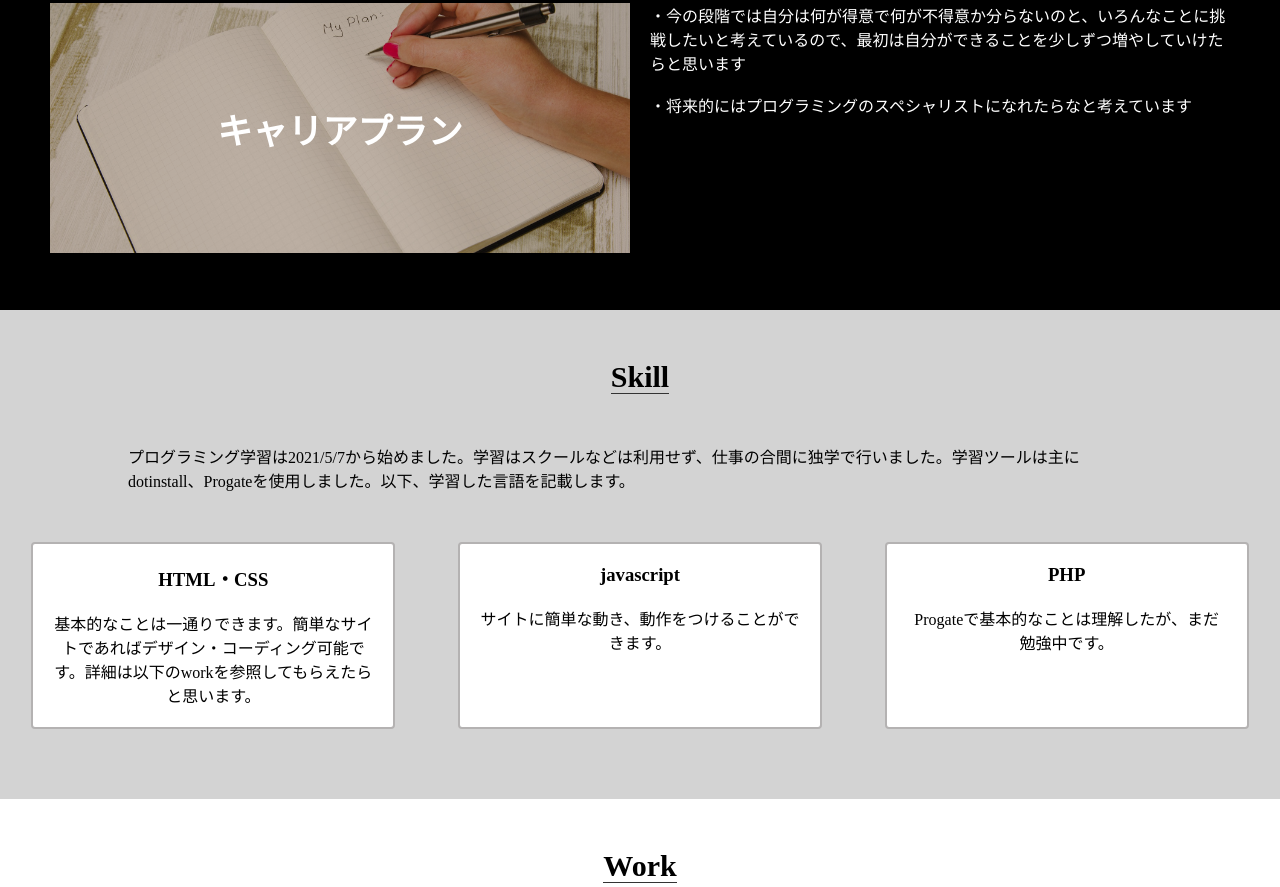
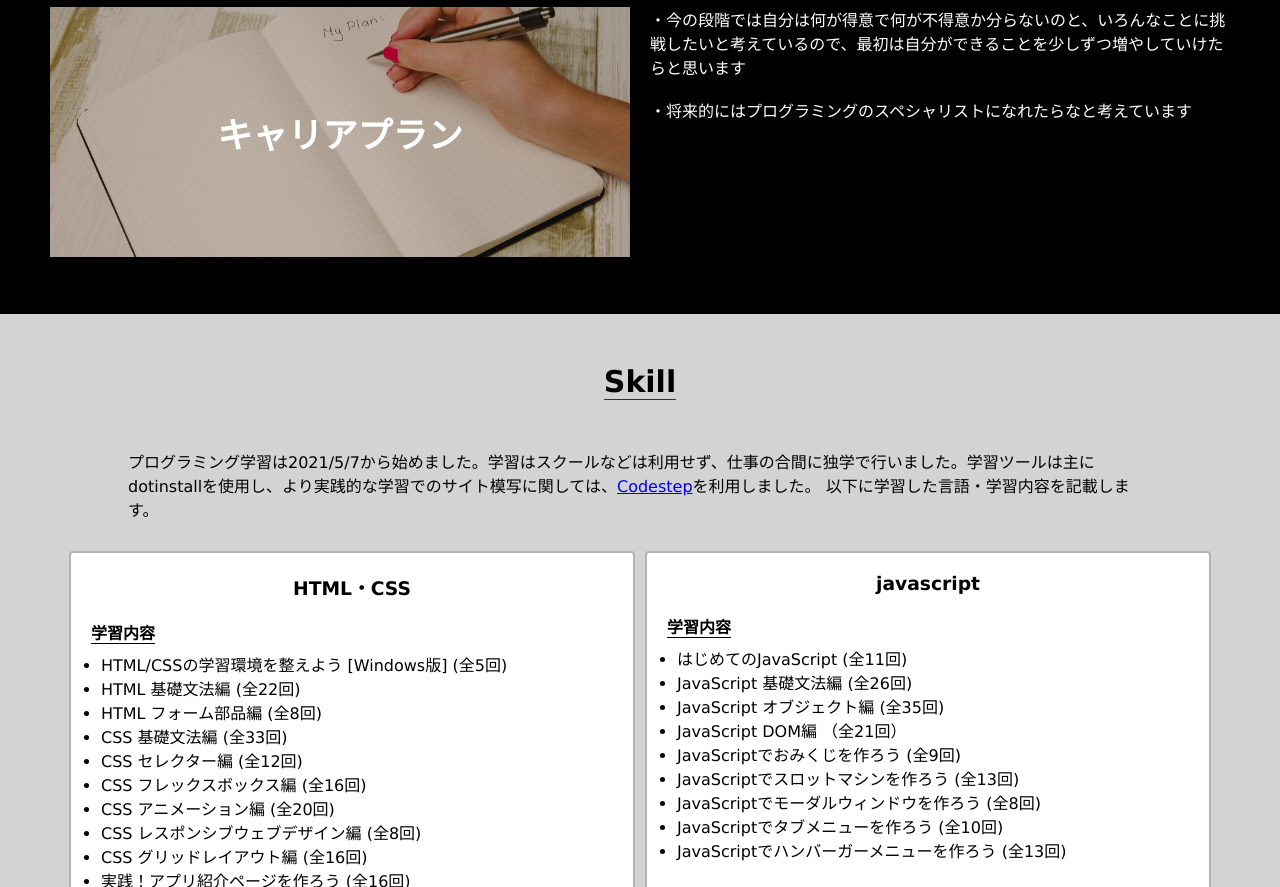
Before and after one commit to mikamikann/portfolio_site, a plain HTML site: page index.html in a window 1280 px wide. Shown: the part 1913-2800 px from the top of the page. Drawn offline with Linux system fonts and the light colour scheme.

Commit message:
Add files via upload

```diff
--- a/index.html
+++ b/index.html
@@ -44,7 +44,7 @@
     <section>
       <div id="pic">
         <img src="img/altumcode-dMUt0X3f59Q-unsplash.jpg" alt="">
-          <h1>Takahisa Mikami's Portfolio<br><span style="font-size: 20px; font-weight: normal; line-height: 0px;">Engineer Apprenticeship</span></h1>
+          <h1>Takahisa Mikami's <br>Portfolio<br><span style="font-size: 20px; font-weight: normal; line-height: 0px;">Engineer Apprenticeship</span></h1>
       </div>
     </section>
 
@@ -105,23 +105,79 @@
 
     <section>
       <div id="skill">
-        <h2 id="Skill">Skill</h2>
-        <p>プログラミング学習は2021/5/7から始めました。学習はスクールなどは利用せず、仕事の合間に独学で行いました。学習ツールは主にdotinstall、Progateを使用しました。以下、学習した言語を記載します。</p>
-        <div class="skill-flame">
-          <div class="skill-content skill-box1">
+        <h2>Skill</h2>
+        <p>プログラミング学習は2021/5/7から始めました。学習はスクールなどは利用せず、仕事の合間に独学で行いました。学習ツールは主にdotinstallを使用し、より実践的な学習でのサイト模写に関しては、<a href="https://code-step.com/">Codestep</a>を利用しました。
+          以下に学習した言語・学習内容を記載します。</p>
+        <div class="skill-flame1">
+          <div class="skill-content skill-box">
             <h3>HTML・CSS</h3>
-            <p>基本的なことは一通りできます。簡単なサイトであればデザイン・コーディング可能です。詳細は以下のworkを参照してもらえたらと思います。</p>
+            <div class="skill-items">
+              <h4>学習内容</h4>
+              <ul>
+                <li>HTML/CSSの学習環境を整えよう [Windows版] (全5回)</li>
+                <li>HTML 基礎文法編 (全22回)</li>
+                <li>HTML フォーム部品編 (全8回)</li>
+                <li>CSS 基礎文法編 (全33回)</li>
+                <li>CSS セレクター編 (全12回)</li>
+                <li>CSS フレックスボックス編 (全16回)</li>
+                <li>CSS アニメーション編 (全20回)</li>
+                <li>CSS レスポンシブウェブデザイン編 (全8回)</li>
+                <li>CSS グリッドレイアウト編 (全16回)</li>
+                <li>実践！アプリ紹介ページを作ろう (全16回)</li>
+                <li>GitHub Pagesでウェブサイトを公開しよう (全11回)</li>
+                <li>サイト模写</li>
+              </ul>
+            </div>
+            <!-- <p>基本的なことは一通りできます。簡単なサイトであればデザイン・コーディング可能です。詳細は以下のworkを参照してもらえたらと思います。</p> -->
           </div>
-          <div class="skill-content skill-box2">
+
+          <div class="skill-content skill-box">
             <h3>javascript</h3>
-            <p>サイトに簡単な動き、動作をつけることができます。</p>
-          </div>
-          <div class="skill-content skill-box3">
-            <h3>PHP</h3>
-            <p>Progateで基本的なことは理解したが、まだ勉強中です。</p>
+            <div class="skill-items">
+            <h4>学習内容</h4>
+              <ul>
+                <li>はじめてのJavaScript (全11回)</li>
+                <li>JavaScript 基礎文法編 (全26回)</li>
+                <li>JavaScript オブジェクト編 (全35回)</li>
+                <li>JavaScript DOM編 （全21回）</li>
+                <li>JavaScriptでおみくじを作ろう (全9回)</li>
+                <li>JavaScriptでスロットマシンを作ろう (全13回)</li>
+                <li>JavaScriptでモーダルウィンドウを作ろう (全8回)</li>
+                <li>JavaScriptでタブメニューを作ろう (全10回)</li>
+                <li>JavaScriptでハンバーガーメニューを作ろう (全13回)</li>
+              </ul>
+            </div>
+            <!-- <p>サイトに簡単な動き、動作をつけることができます。</p> -->
           </div>
         </div>
-        </div>
+
+        <div class="skill-flame2">
+          <div class="skill-content skill-box">
+            <h3>PHP</h3>
+            <div class="skill-items">
+              <h4>学習内容</h4>
+              <ul>
+                <li>Dockerを導入しよう [Windows 10版] (全6回)		</li>
+                <li>はじめてのPHP (全12回)</li>
+                <li>PHP 基礎文法編 (全34回)	</li>
+                <li>PHP ビルトイン関数編 (全32回)</li>
+                <li>PHP オブジェクト編 (全26回)</li>
+                <li></li>
+              </ul>
+              <!-- <p>Progateで基本的なことは理解したが、まだ勉強中です。</p> -->
+            </div>
+          </div>
+
+          <div class="skill-content skill-box">
+            <h3>タイトル</h3>
+            <div class="skill-items">
+              <h4>学習内容</h4>
+              <p>テキストテキストテキストテキストテキストテキストテキストテキストテキストテキストテキスト</p>
+            </div>
+          </div>
+      </div>
+
+    </div>
     </section>
 
     <section>
@@ -132,8 +188,10 @@
           <div class="work-items work-box1" >
             <h3>サイト模写</h3>
             <ul>
-              <li><a href="https://mikamikann.github.io/copy_site2/">ジュエリーブランドの紹介ページ</a></li>
-              <li><a href="">リンク</a></li>
+              <li><a href="https://mikamikann.github.io/copy_site2/" target="_blank">①ジュエリーブランドの紹介ページ</a></li>
+              <li><a href="https://code-step.com/demo/html/brand/" target="_blank">元ネタサイト</a></li>
+              <li><a href="https://mikamikann.github.io/PHOTO-BOOK2-/" target="_blank">②紹介用Webページ</a></li>
+              <li><a href="https://code-step.com/demo/html/photo2/" target="_blank">元ネタサイト</a></li>
               <li><a href="">リンク</a></li>
             </ul>
           </div>
@@ -153,7 +211,7 @@
     <section>
       <div id="contact">
         <h2 id="Contact">Contact</h2>
-        <p>ご相談、質問などございましたら、メールでご連絡お願い致します。また感想、挨拶などもお気楽にご連絡ください。お待ちしております。</p>
+        <p>ご相談、質問などございましたら、メールでご連絡お願い致します。また感想、挨拶などもお気楽にご連絡ください。<br>お待ちしております。</p>
       </div>
     </section>
   </main>
--- a/styles.css
+++ b/styles.css
@@ -1,6 +1,7 @@
 *{
   margin: 0;
   padding: 0;
+  font-family: Verdana, Geneva, Tahoma, sans-serif;
 }
 /*-------------------------------------------
 header
@@ -15,7 +16,7 @@ header{
   z-index: 1;
 }
 header a{
-  margin: 0;
+ margin: 0;
   font-size: 22px;
   line-height: 64px;
   text-decoration: none;
@@ -248,15 +249,24 @@ profile
 #skill h3{
   padding-bottom :20px;
 }
+#skill h4{
+  display: inline;
+  border-bottom: 1px solid black;
+}
 .skill-content{
   width: 70%;
   border: 2px solid rgb(180, 178, 178);
   background: white;
   border-radius: 4px;
   padding: 20px;
-  margin: 20px auto;
 }
-
+.skill-items{
+  text-align: left;
+}
+.skill-items ul{
+  margin: 10px;
+  line-height: 1.5em;
+}
 /*-------------------------------------------
 ワーク
 -------------------------------------------*/
@@ -319,7 +329,7 @@ profile
 /*-------------------------------------------
 PC表示
 -------------------------------------------*/
-@media(min-width: 800px){
+@media(min-width: 750px){
 
 /* ----------------heder------------------ */
   .pc-menu{
@@ -329,12 +339,13 @@ PC表示
   .pc-menu ul{
     list-style: none;
     margin: 0;
-    padding-right: 32px;
     display: flex;
+    margin-right: 30px;
   }
   .pc-menu a{
+    font-size: 20px;
     display: block;
-    width: 80px;
+    width: 90px;
     line-height: 64px;
     font-weight: bold;
     text-align: center;
@@ -357,7 +368,8 @@ PC表示
 
 /* ----------------top img---------------- */
   #pic h1{
-    left: 50%;
+    left: 5%;
+    top: 55%;
     font-size: 60px;
   }
 /* -----------------profile -------------*/
@@ -406,12 +418,18 @@ PC表示
 
 /* ------------skill--------------*/
 
-.skill-flame{
+.skill-flame1{
+  width: 90%;
+  margin: 0 auto;
   display: flex;
-  justify-content: space-between;
 }
-.skill-box1,.skill-box2,.skill-box3{
-width: 25%;
+.skill-flame2{
+  width: 90%;
+  margin: 10px auto;
+  display: flex;
+}
+.skill-box{
+  margin: 0 5px;
 }
 
 /* ------------work--------------*/
```
